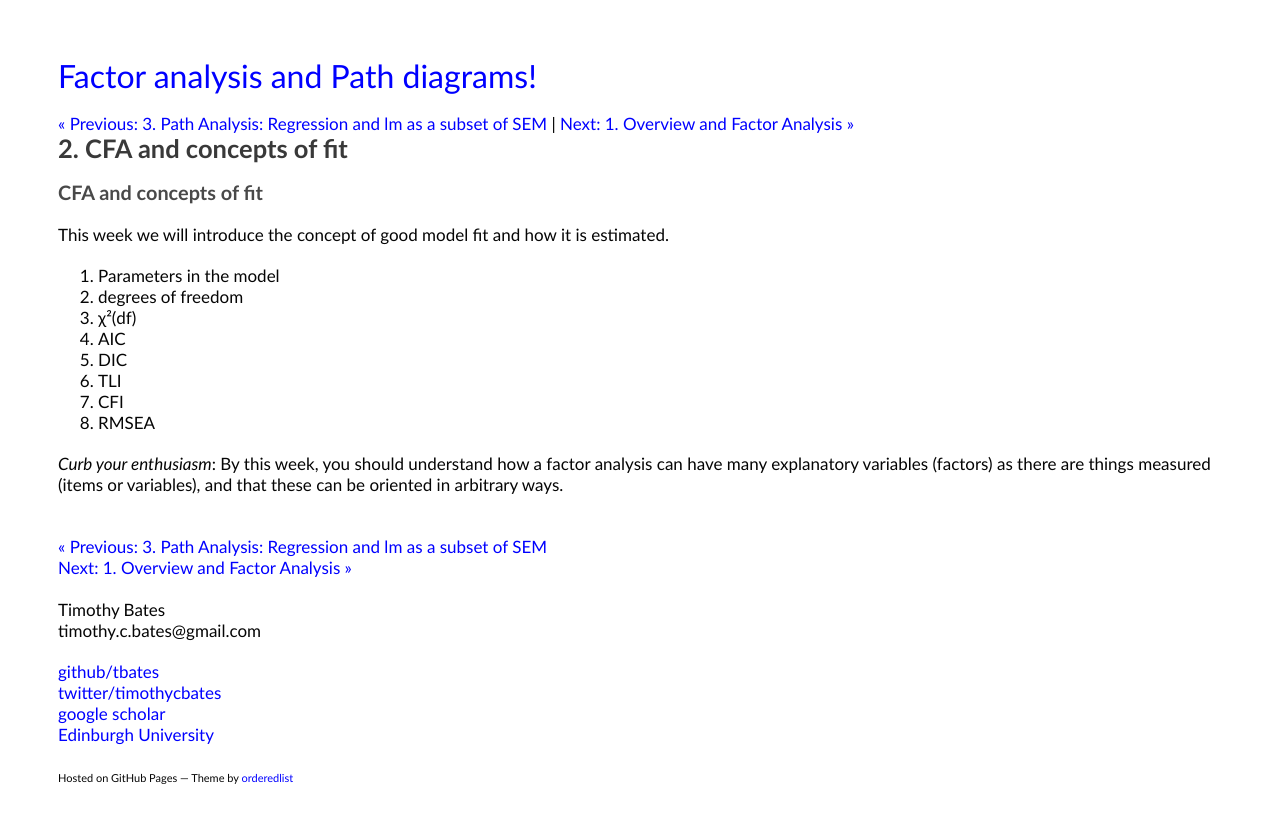
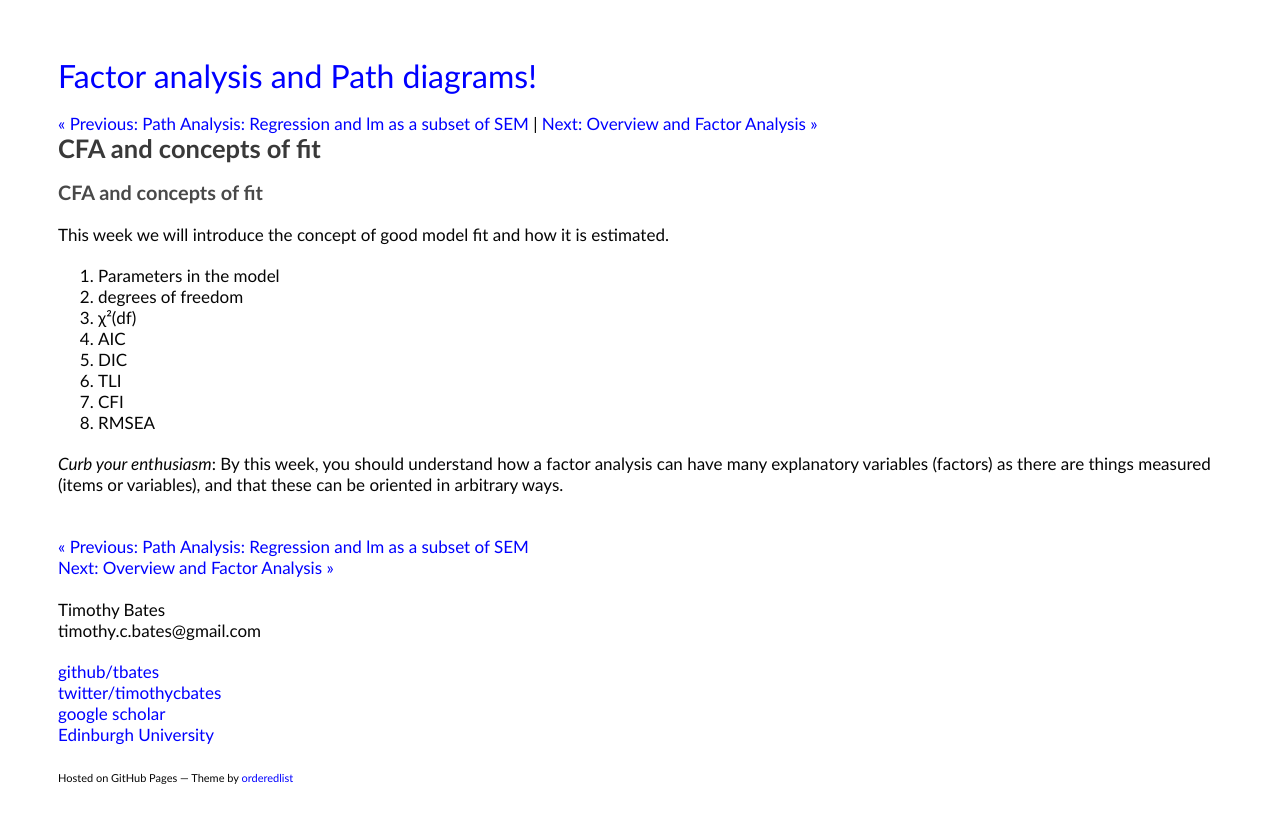
Before and after one commit to tbates/Multivariate-Stats-Course, a Jekyll site: the page built from _posts/2020-01-04-CFA_and_fit.markdown, in a window 1280 px wide. Shown: the top 823 px of the page. Built offline with Jekyll 4.4.1, drawn with Linux system fonts in a browser that asks for light colours.

Commit message:
no message

```diff
--- a/_posts/2020-03-01-Regression_as_path_analysis.markdown
+++ b/_posts/2020-01-03-Regression_as_path_analysis.markdown
@@ -1,7 +1,7 @@
 ---
 layout: post
-title: "3. Path Analysis: Regression and lm as a subset of SEM"
-date: 2020-03-01 00:01
+title: "Path Analysis: Regression and lm as a subset of SEM"
+date: 2020-03-03 00:01
 comments: true
 categories: intro
 ---
--- a/_posts/2020-02-01-CFA_and_fit.markdown
+++ b/_posts/2020-01-04-CFA_and_fit.markdown
@@ -1,7 +1,7 @@
 ---
 layout: post
-title: "2. CFA and concepts of fit"
-date: 2020-02-01 00:01
+title: "CFA and concepts of fit"
+date: 2020-02-04 00:01
 comments: true
 categories: intro
 ---
--- a/_posts/2020-01-01-Factor_analysis.markdown
+++ b/_posts/2020-01-05-Factor_analysis.markdown
@@ -1,7 +1,7 @@
 ---
 layout: post
-title: "1. Overview and Factor Analysis"
-date: 2020-01-01 00:01
+title: "Overview and Factor Analysis"
+date: 2020-01-05 00:01
 comments: true
 categories: intro
 ---
```
Also changed, not shown: _posts/2020-01-01-Advanced_concepts_discussion.markdown (renamed from _posts/2020-05-01-Advanced_concepts_discussion.markdown), _posts/2020-01-01-Structural_Equation_Modelling.markdown (renamed from _posts/2020-04-01-Structural_Equation_Modelling.markdown).
